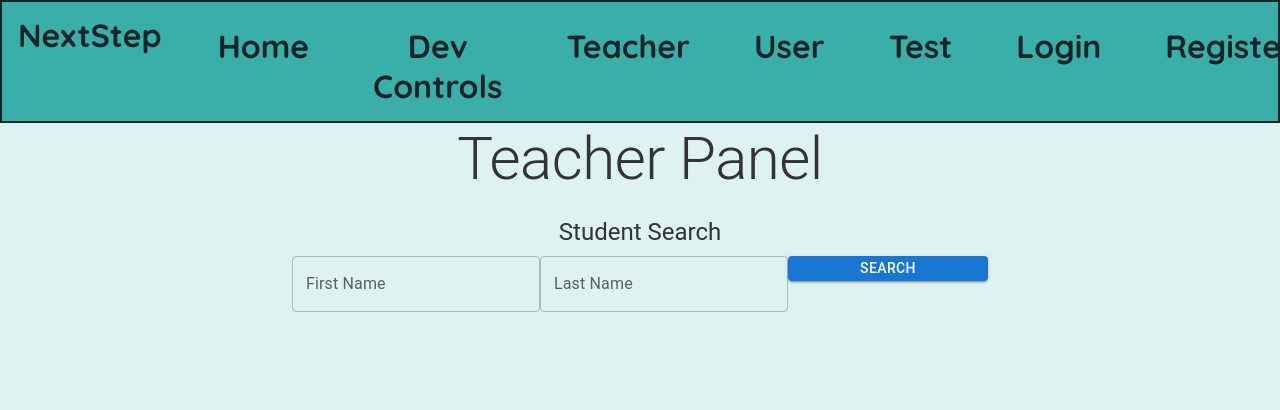
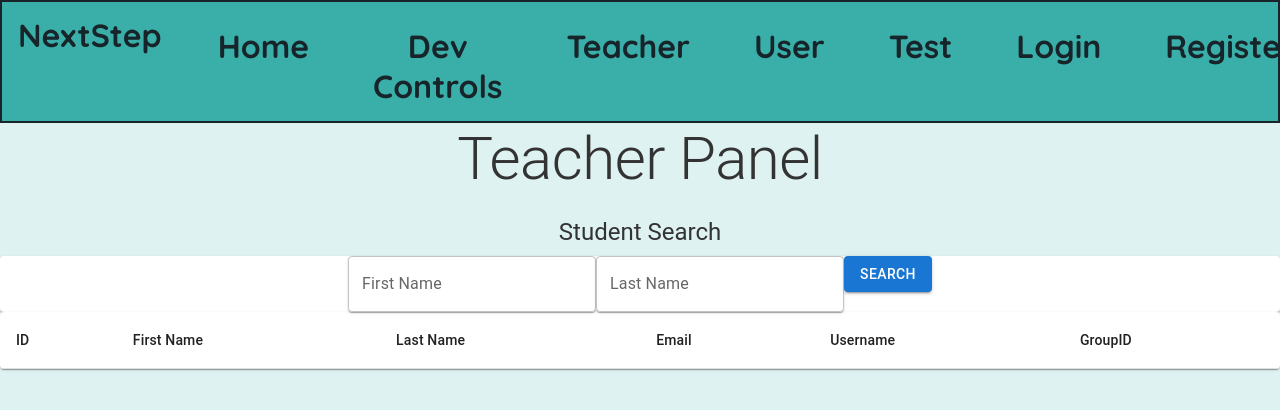
Before and after one commit to NextStepNZ/Development, a React (Create React App) app in the folder client/: page /teacher in a window 1280 px wide. Shown: the top 410 px of the page. Built offline with nearby package versions, Linux system fonts and the light colour scheme.

Commit message:
Added Table component student search in teacher.js - Table is also now functional

```diff
--- a/client/src/components/DevControls.js
+++ b/client/src/components/DevControls.js
@@ -27,6 +27,7 @@ function DevControls() {
     axios.get('http://localhost:3001/getUserList').then((response) => {
       console.log(response)
       setUserlist(response.data)
+      console.log(userlist);
     });
   }
 
--- a/client/src/components/Teacher.js
+++ b/client/src/components/Teacher.js
@@ -1,7 +1,7 @@
 import React, { useRef } from "react";
 import Typography from '@mui/material/Typography';
 import Box from '@mui/material/Box';
-import { TextField, Button } from "@mui/material";
+import { TextField, Button, TableContainer, Paper, Table, TableHead, TableRow, TableCell, TableBody } from "@mui/material";
 import { useState } from "react";
 import axios from "axios";
 
@@ -16,11 +16,10 @@ function Teacher() {
         console.log("🚀 ~ file: Teacher.js ~ line 14 ~ Teacher ~ studentFName", studentFName)
         console.log("🚀 ~ file: Teacher.js ~ line 15 ~ Teacher ~ studentLName", studentLName)
         axios.post('http://localhost:3001/searchStudent', { studentFName: studentFName, studentLName: studentLName })
-            .then((Response) => {
-                console.log("🚀 ~ file: Teacher.js ~ line 11 ~ searchStudent ~ Response", Response)
-                setStudentDetails(Response.data)
+            .then((response) => {
+                setStudentDetails(response.data)
             }
-        )
+            )
         studentFNInput.current.value = '';
         studentLNInput.current.value = '';
     }
@@ -36,15 +35,14 @@ function Teacher() {
                 <Typography variant="h5" gutterBottom>
                     Student Search
                 </Typography>
-
                 <Box
-                    component="form"
+                    component={Paper}
                     sm={12}
                     noValidate
                     autoComplete="off"
                 >
-
                     <TextField
+                        component={Paper}
                         inputRef={studentFNInput}
                         label="First Name"
                         variant="outlined"
@@ -53,6 +51,7 @@ function Teacher() {
                         }}
                     />
                     <TextField
+                        component={Paper}
                         inputRef={studentLNInput}
                         label="Last Name"
                         variant="outlined"
@@ -60,10 +59,43 @@ function Teacher() {
                             setStudentLName(event.target.value);
                         }}
                     />
-                    <Button variant="contained" onClick={searchStudent}>Search</Button>
-
+                    <Button
+                        variant="contained"
+                        onClick={searchStudent}
+                        component={Paper}
+                    >Search</Button>
                 </Box>
-
+                <TableContainer component={Paper}>
+                    <Table sx={{ minWidth: 400 }} aria-label="studentSearchResultTable">
+                        <TableHead>
+                            <TableRow>
+                                <TableCell align="left">ID</TableCell>
+                                <TableCell align="left">First Name</TableCell>
+                                <TableCell align="left">Last Name</TableCell>
+                                <TableCell align="left">Email</TableCell>
+                                <TableCell align="left">Username</TableCell>
+                                <TableCell align="left">GroupID</TableCell>
+                            </TableRow>
+                        </TableHead>
+                        <TableBody>
+                            {studentDetails.map((row) => (
+                                <TableRow
+                                    key={row.id}
+                                    sx={{ '&:last-child td, &:last-child th': { border: 0 } }}
+                                >
+                                    <TableCell component="th" scope="row">
+                                        {row.id}
+                                    </TableCell>
+                                    <TableCell align="left">{row.LastName}</TableCell>
+                                    <TableCell align="left">{row.FirstName}</TableCell>
+                                    <TableCell align="left">{row.Email}</TableCell>
+                                    <TableCell align="left">{row.Username}</TableCell>
+                                    <TableCell align="left">{row.GroupID}</TableCell>
+                                </TableRow>
+                            ))}
+                        </TableBody>
+                    </Table>
+                </TableContainer>
             </div>
         </>
     );
```
Also changed, not shown: 1 other file (tests, documents, lock files or other folders).
